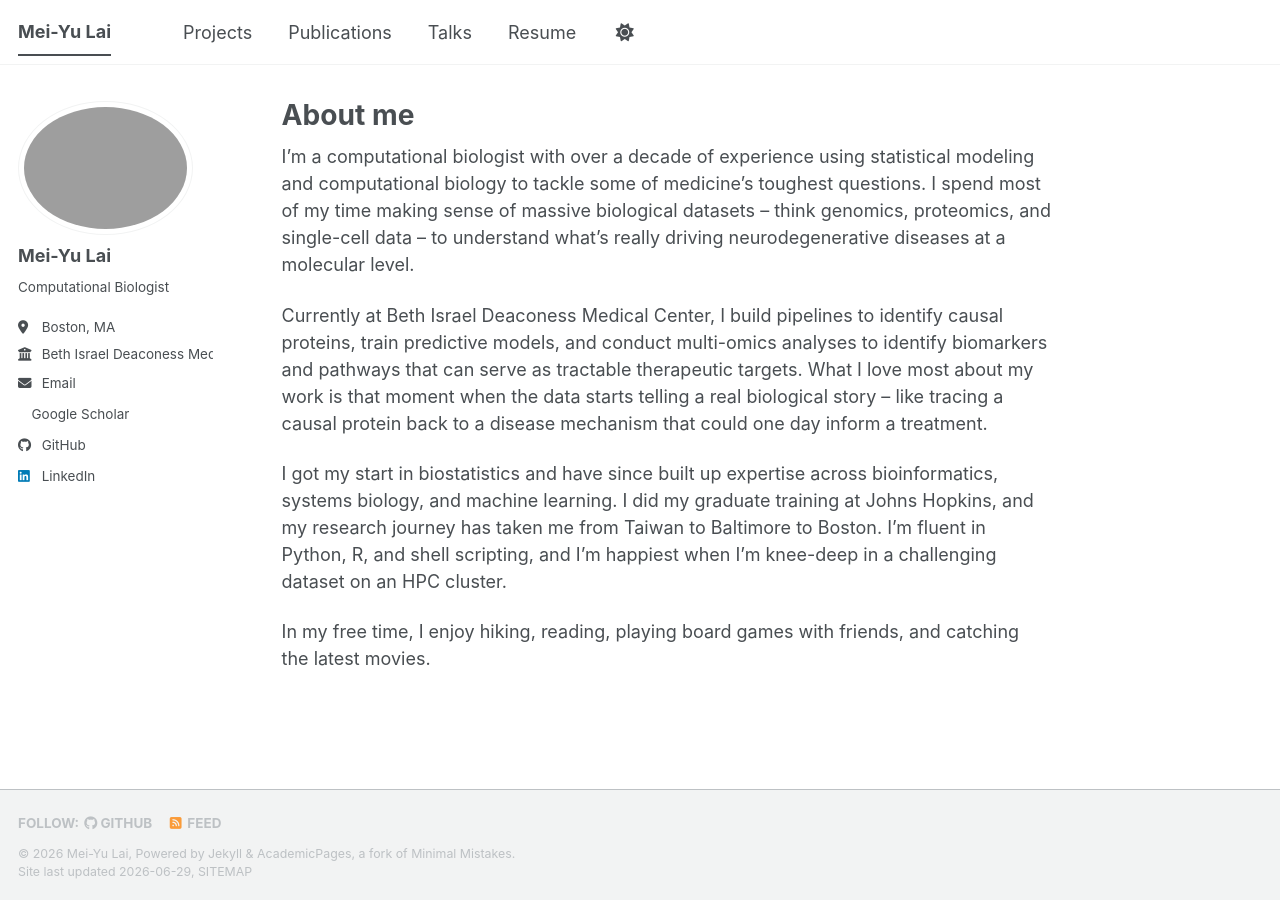
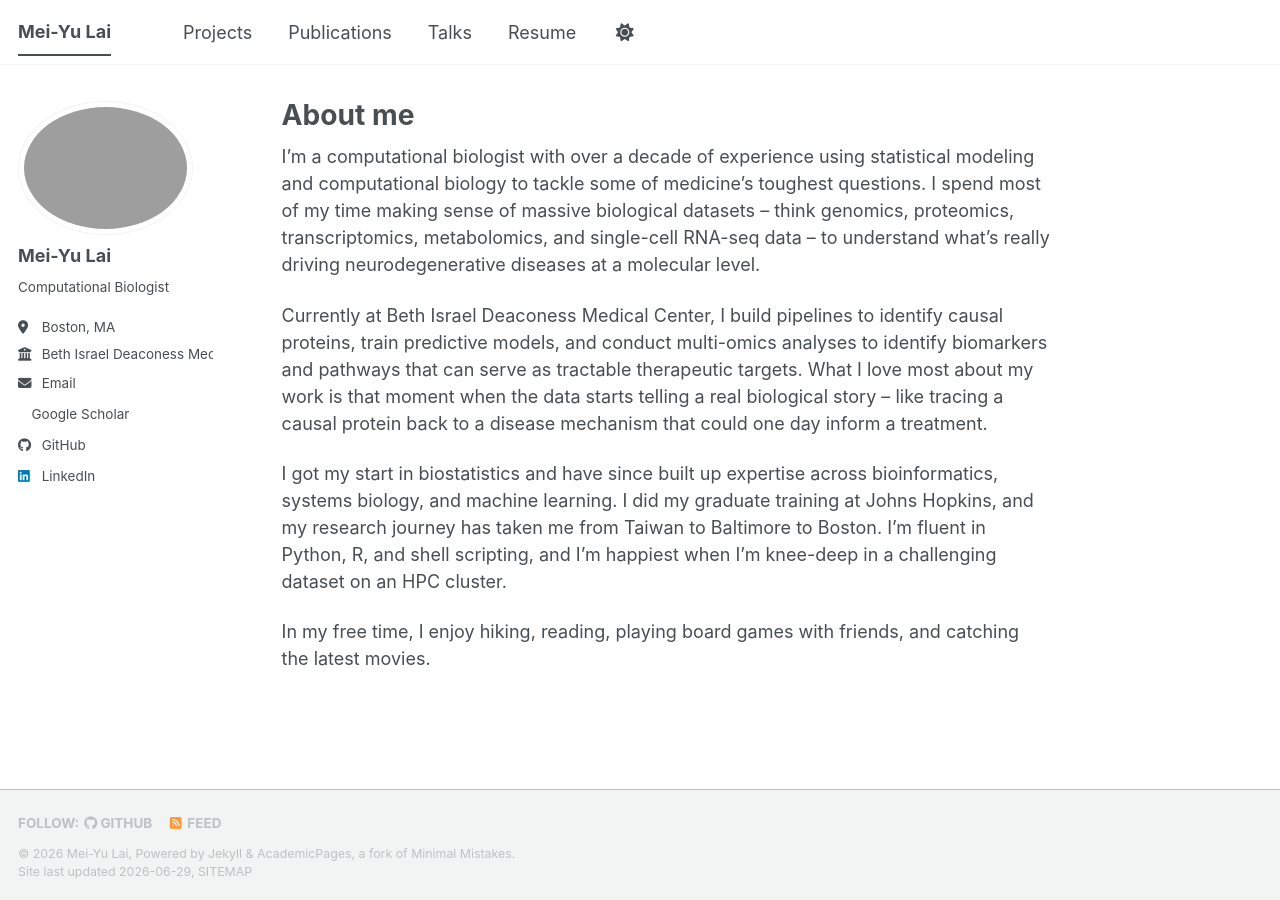
Before and after one commit to mlai22/mlai22.github.io, a Jekyll site: the page built from _pages/about.md, in a window 1280 px wide. Built offline with Jekyll 4.4.1, drawn with Linux system fonts in a browser that asks for light colours; a style sheet for code colours, icons or effects is not loaded.

```diff
--- a/_pages/about.md
+++ b/_pages/about.md
@@ -7,7 +7,7 @@ redirect_from:
   - /about.html
 ---
 
-I'm a computational biologist with over a decade of experience using statistical modeling and computational biology to tackle some of medicine's toughest questions. I spend most of my time making sense of massive biological datasets -- think genomics, proteomics, and single-cell data -- to understand what's really driving neurodegenerative diseases at a molecular level.
+I'm a computational biologist with over a decade of experience using statistical modeling and computational biology to tackle some of medicine's toughest questions. I spend most of my time making sense of massive biological datasets -- think genomics, proteomics, transcriptomics, metabolomics, and single-cell RNA-seq data -- to understand what's really driving neurodegenerative diseases at a molecular level.
 
 Currently at Beth Israel Deaconess Medical Center, I build pipelines to identify causal proteins, train predictive models, and conduct multi-omics analyses to identify biomarkers and pathways that can serve as tractable therapeutic targets. What I love most about my work is that moment when the data starts telling a real biological story -- like tracing a causal protein back to a disease mechanism that could one day inform a treatment.
 
```
Also changed, not shown: _projects/proj1-projproteogenome.md (+1 -1 lines), _projects/proj2-gut-brain.md (+1 -1 lines), _projects/proj3-multiomics.md (+1 -1 lines), images/workflow-GI.png (added), images/workflow-multiomics.png (added), images/workflow-pqtl.png (added).
